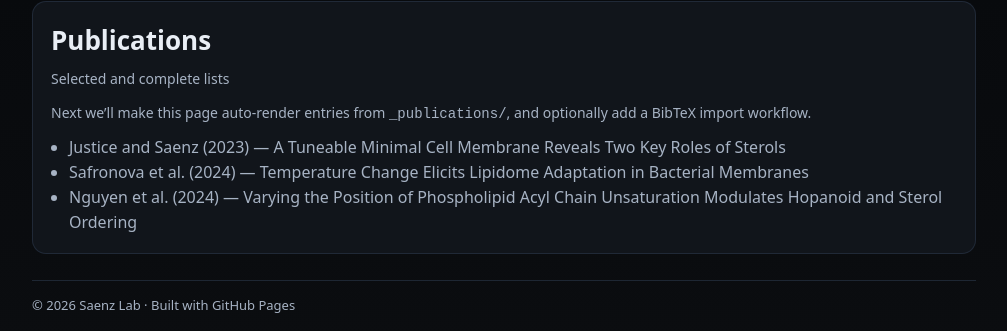
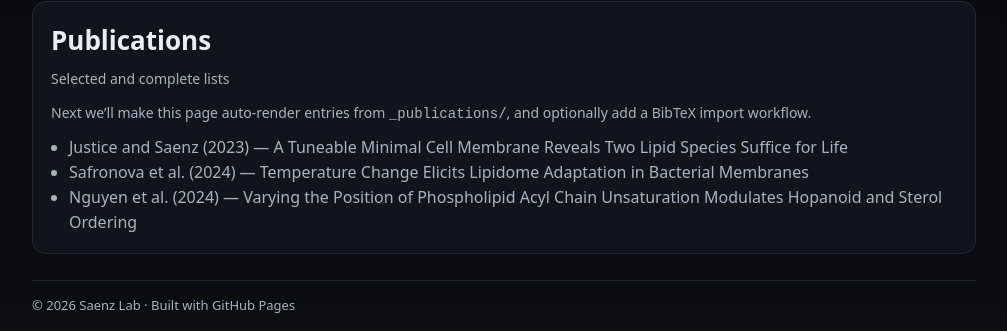
Before and after one commit to Saenz-Lab/Saenz-Lab.github.io, a Jekyll site: the page built from publications.md, in a window 1280 px wide. Shown: the part 125-456 px from the top of the page, without its empty margins (136-1143 px from the left). Built offline with Jekyll 4.4.1, drawn with Linux system fonts in a browser that asks for light colours.

Commit message:
Update publications.md

```diff
--- a/publications.md
+++ b/publications.md
@@ -9,7 +9,7 @@ layout: page
 </p>
 
 <ul class="list">
-  <li>Justice and Saenz (2023) — A Tuneable Minimal Cell Membrane Reveals Two Key Roles of Sterols</li>
+  <li>Justice and Saenz (2023) — A Tuneable Minimal Cell Membrane Reveals Two Lipid Species Suffice for Life</li>
   <li>Safronova et al. (2024) — Temperature Change Elicits Lipidome Adaptation in Bacterial Membranes</li>
   <li>Nguyen et al. (2024) — Varying the Position of Phospholipid Acyl Chain Unsaturation Modulates Hopanoid and Sterol Ordering</li>
 </ul>
```
